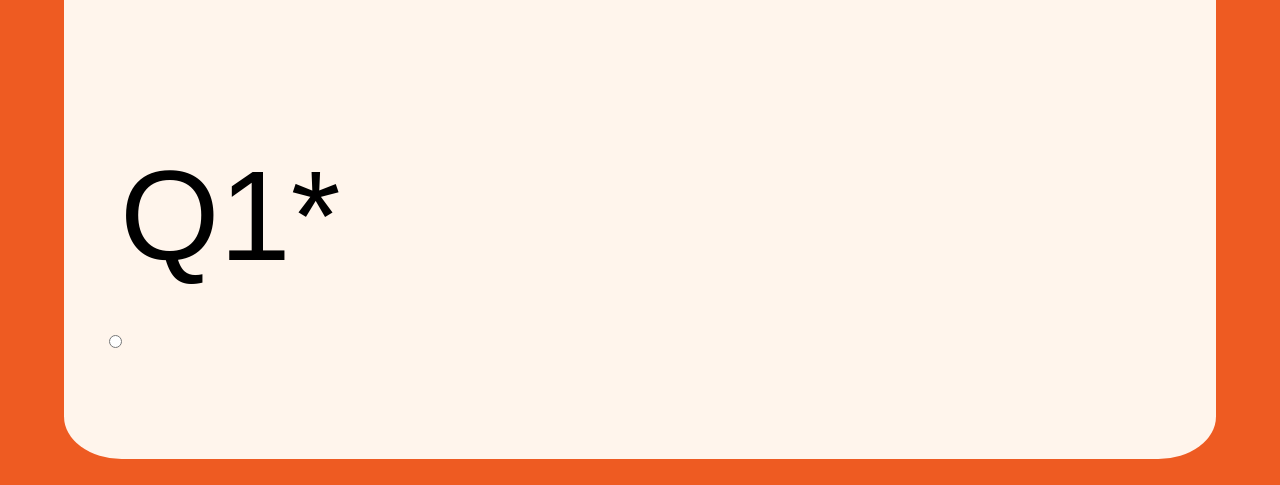
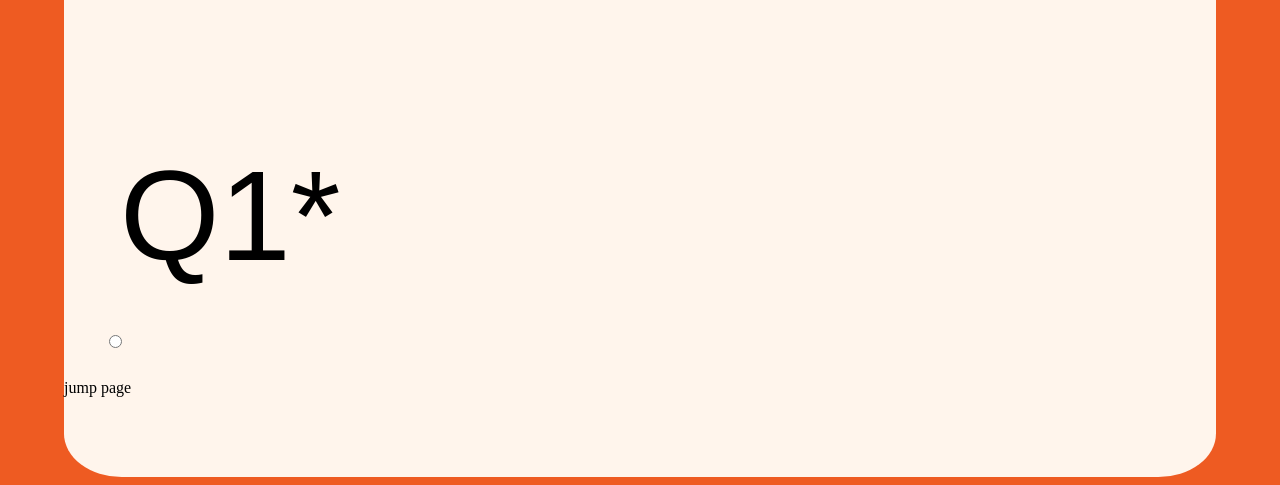
Before and after one commit to sakinkomaru/du_gio_2025.github.io, a plain HTML site: page html/index.html in a window 1280 px wide. Shown: the part 441-926 px from the top of the page. Drawn offline with Linux system fonts and the light colour scheme; a web font is replaced by a local one.

Commit message:
微修正

```diff
--- a/html/index.html
+++ b/html/index.html
@@ -19,4 +19,5 @@
             </div>
         </dl>
     </form>
+    <a href="Q1.html">jump page</a>
 </html>
```
